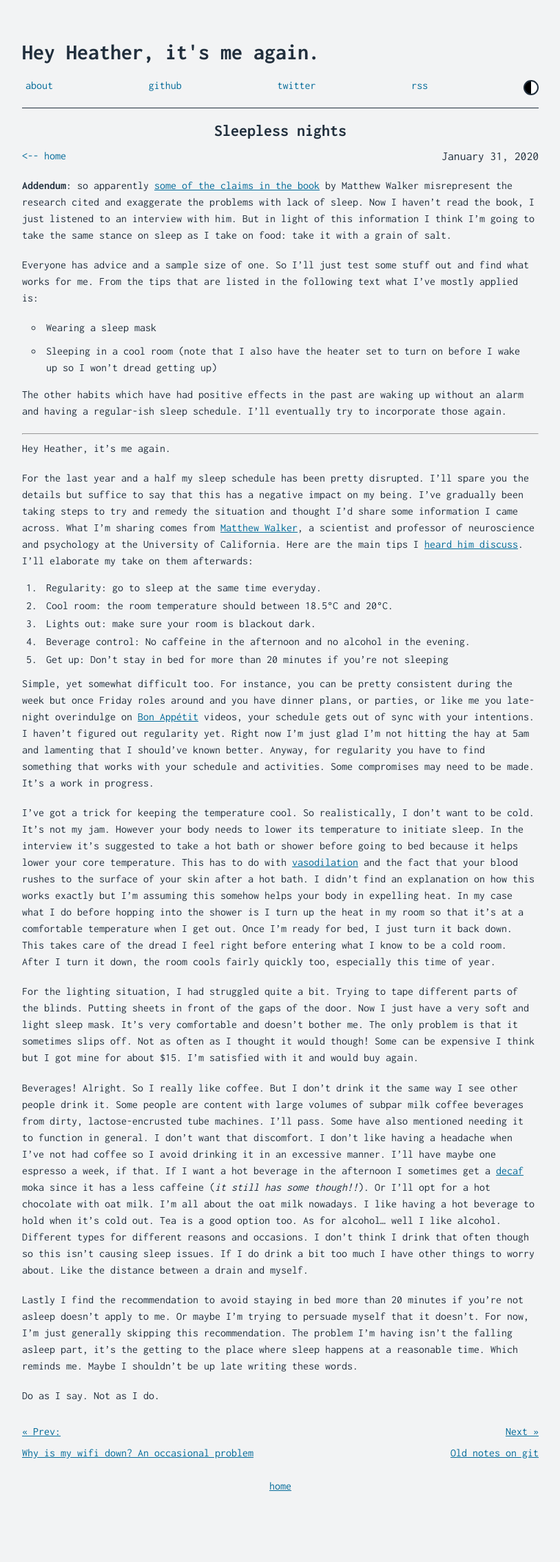
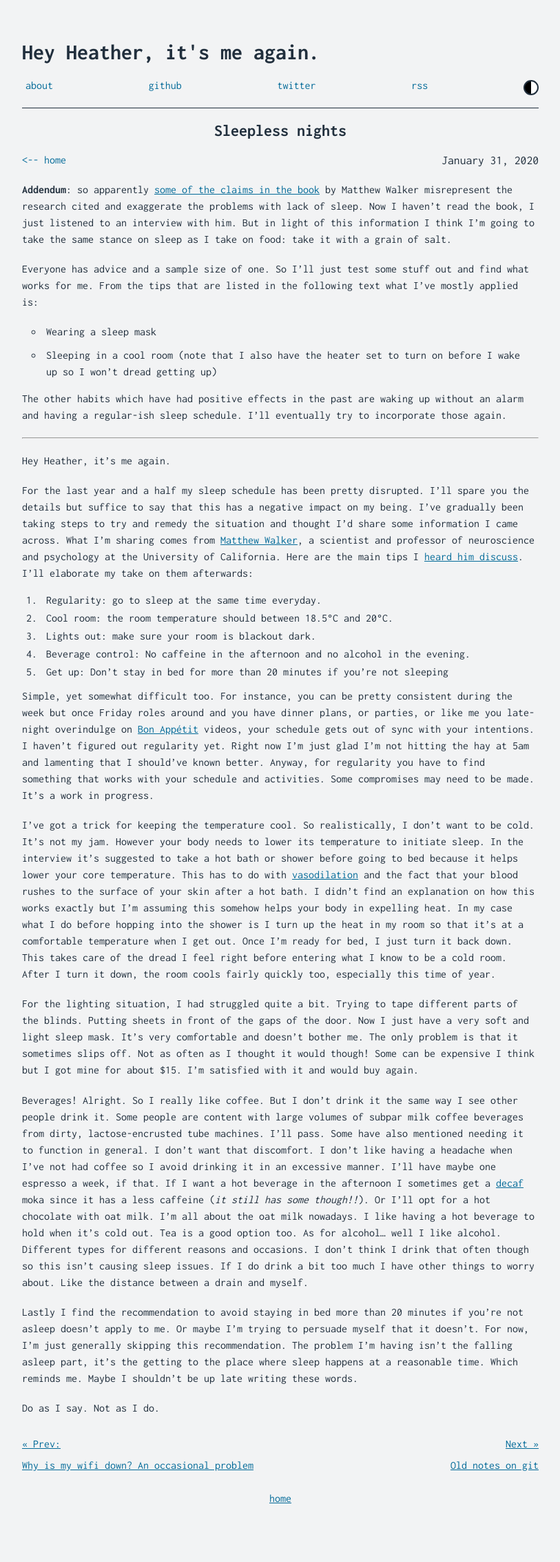
Before and after one commit to dolliars/heyheather, a Jekyll site: the page built from _posts/2020-01-30-sleep.md, in a window 1280 px wide. Shown: the whole page at 69% size, without its empty margins (233-1046 px from the left). Built offline with Jekyll 4.4.1, drawn with Linux system fonts in a browser that asks for light colours; before the commit the page ends 2222 px from its top, so only the background shows below that.

Commit message:
Style tweaks

```diff
--- a/_layouts/about.html
+++ b/_layouts/about.html
@@ -3,7 +3,7 @@
 ---
 
 <div class="about">
-    <a class="about__back" href="/">&lt;-- back</a>
+    <a class="about__back" href="/">&lt;-- home</a>
     <h1 class="about__title">About Me:</h1>
     <div class="about__content">
         {{ content }}
--- a/assets/css/main.scss
+++ b/assets/css/main.scss
@@ -37,7 +37,7 @@
 }
 
 h1 {
-  margin-bottom: 5px;
+  margin-bottom: 0.75em;
   font-weight: 700;
 }
 
@@ -94,6 +94,10 @@
     transition: transform .35s ease-in-out;
     transform-origin: 100% 50%;
   }
+}
+
+hr {
+  margin-bottom: 1.25em;
 }
 
 .blog-list-item > a:hover {
@@ -180,13 +184,13 @@
     font-size: 1.5em;
     font-weight: 700;
     margin-top: 20px;
-    margin-bottom: 0.5em;
+    margin-bottom: 0.75em;
     text-align: center;
   }
 
   &__top {
     display: grid;
-    grid-template-columns: 1fr 1fr;
+    grid-template-columns: 1fr 2fr;
     align-items: center;
   }
 
@@ -209,7 +213,6 @@
       margin-bottom: 15px;
     }
     p {
-      font-size: 1em;
       line-height: 150%;
       margin-bottom: 1.2em;
     }
@@ -322,7 +325,7 @@
 
   &__return {
     text-align: center;
-    margin-top: 2em;
+    margin: 2em 0 1.5em 0;
   }
 }
 
```
